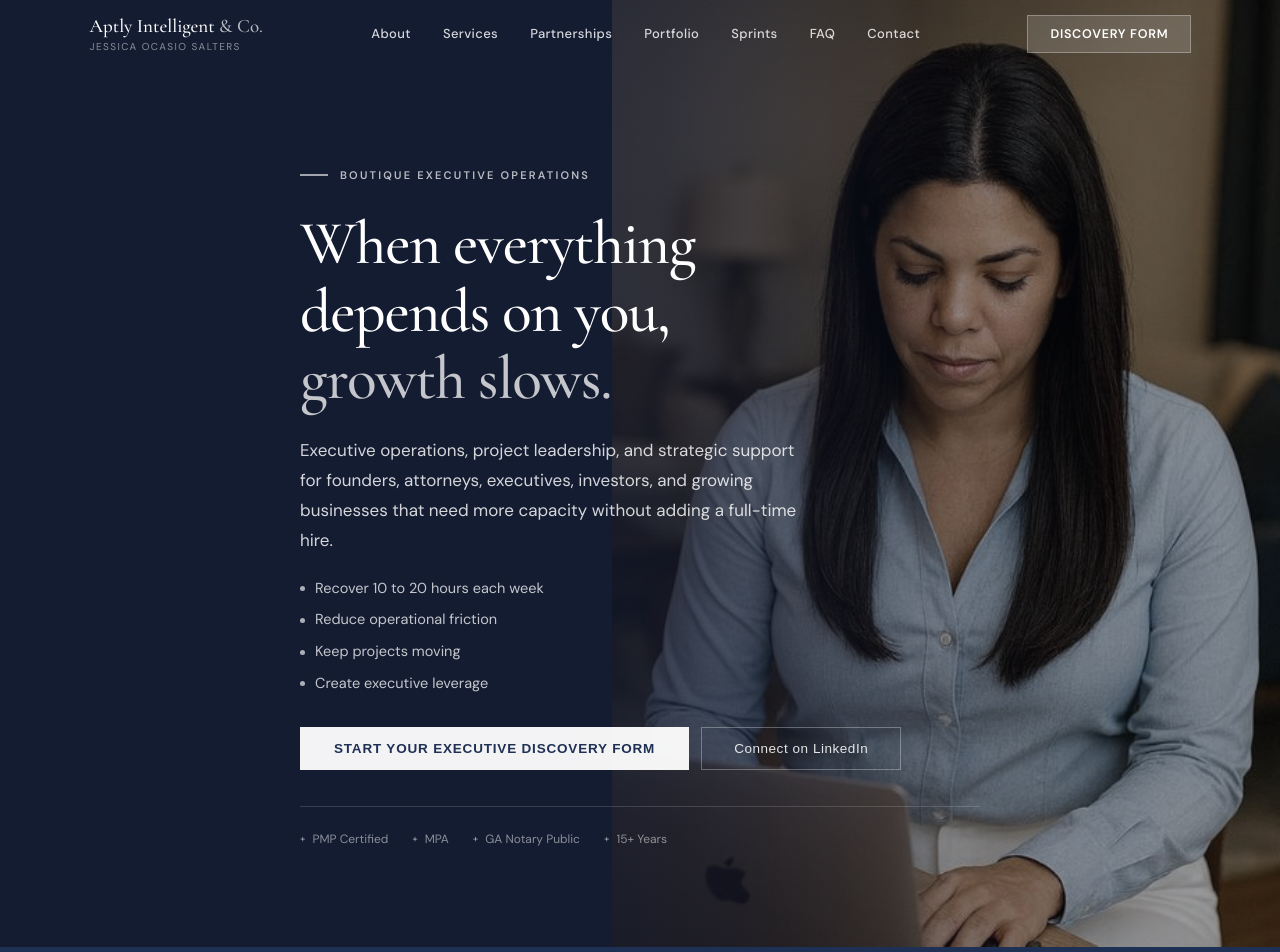
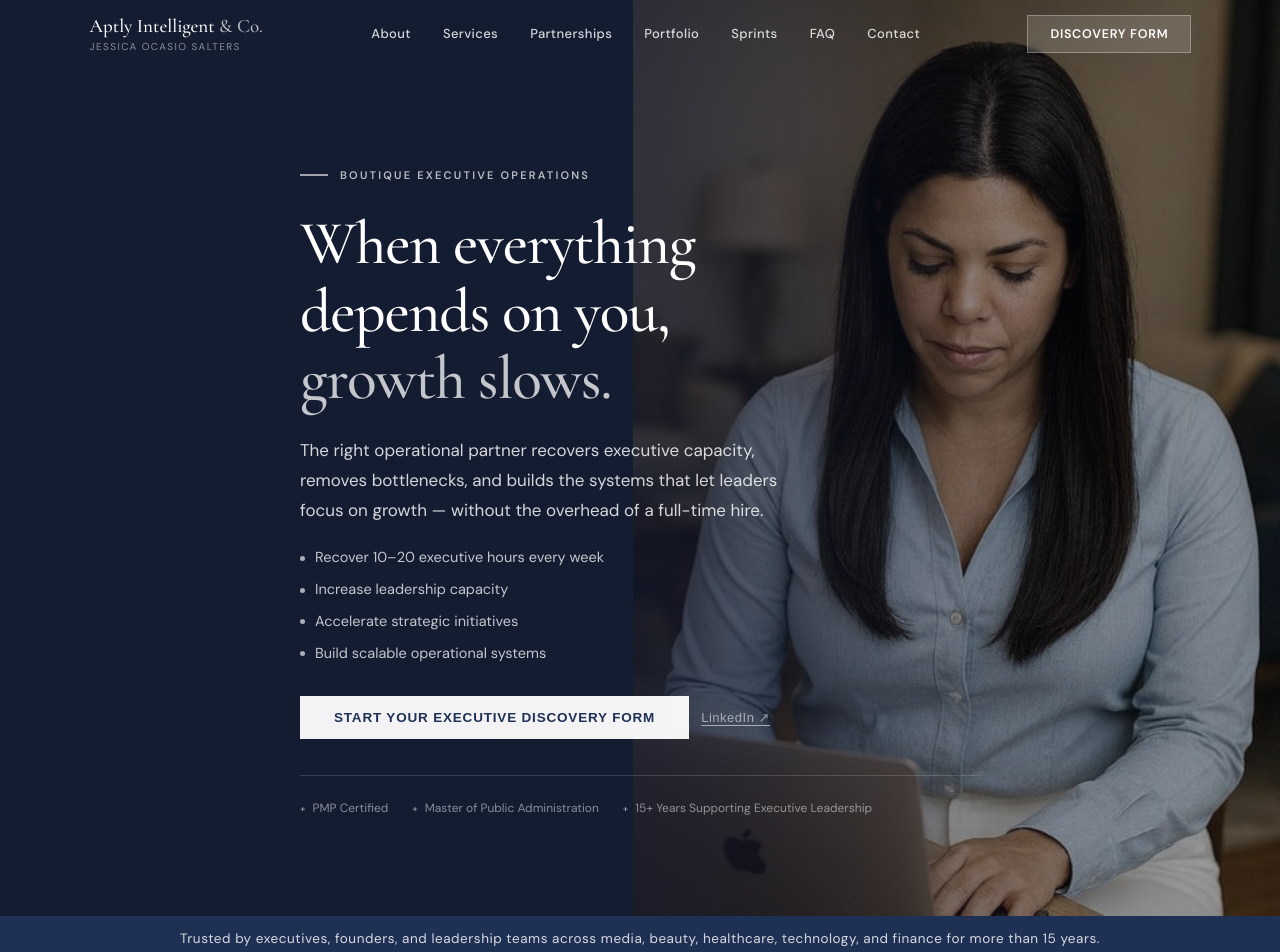
Before and after one commit to JessicaOS143/aptly-intelligent-EA, a React (Vite) app: page / in a window 1280 px wide. Shown: the top 952 px of the page. Built offline with nearby package versions, Linux system fonts and the light colour scheme.

Commit message:
Polish pass: hero copy, bullets, credentials, LinkedIn, services heading, pricing

```diff
--- a/src/App.jsx
+++ b/src/App.jsx
@@ -71,17 +71,17 @@ const BEFORE_AFTER = {
 
 const PLANS = [
   { label: "Foundation", hours: "Up to 20 Hours / Month", price: "$1,500+/month",
-    best: "For founders and professionals who need relief from administrative overload and day-to-day coordination.",
+    best: "Ideal for founders and professionals ready to delegate operational weight and reclaim time for higher-leverage work.",
     features: ["Calendar and meeting management","Inbox organization and follow-up","Travel coordination","Expense tracking and reporting","Document preparation","Weekly executive touchpoint"] },
   { label: "Growth", hours: "Up to 35 Hours / Month", price: "$2,700+/month",
-    best: "For businesses managing multiple projects, vendors, stakeholders, and operational priorities.",
+    best: "Designed for growing organizations managing multiple workstreams, vendors, and stakeholders simultaneously.",
     features: ["Everything in Foundation","Project coordination","Vendor and stakeholder management","Meeting agendas and action tracking","Research and reporting","Process documentation"],
     popular: true },
   { label: "Executive", hours: "Up to 50 Hours / Month", price: "$4,500+/month",
-    best: "For leaders who need a trusted strategic operations partner embedded within their business.",
+    best: "For senior leaders who need a trusted operational partner embedded in their business and aligned to executive priorities.",
     features: ["Everything in Growth","Strategic project support","Executive communications","Cross-functional coordination","Event and offsite planning","Priority management and escalation support"] },
   { label: "Executive Access", hours: "Dedicated Capacity", price: "Custom Engagement",
-    best: "For organizations requiring specialized executive operations, project leadership, systems implementation, or high-touch support.",
+    best: "For organizations with complex, high-stakes operational needs that require dedicated strategic partnership and full executive alignment.",
     features: ["Dedicated monthly capacity","Expanded availability coverage","Multi-project coordination","Executive and personal support integration","High-priority response support","Custom engagement structure"],
     limited: true },
 ];
@@ -564,11 +564,11 @@ export default function App() {
           </h1>
 
           <p style={{ fontSize: mobile ? 15 : 17, lineHeight: 1.78, color: "rgba(255,255,255,0.82)", marginBottom: 22, maxWidth: 520 }}>
-            Executive operations, project leadership, and strategic support for founders, attorneys, executives, investors, and growing businesses that need more capacity without adding a full-time hire.
+            The right operational partner recovers executive capacity, removes bottlenecks, and builds the systems that let leaders focus on growth — without the overhead of a full-time hire.
           </p>
 
           <div style={{ marginBottom: 32, display: "flex", flexDirection: "column", gap: 10 }}>
-            {["Recover 10 to 20 hours each week","Reduce operational friction","Keep projects moving","Create executive leverage"].map((item, i) => (
+            {["Recover 10–20 executive hours every week","Increase leadership capacity","Accelerate strategic initiatives","Build scalable operational systems"].map((item, i) => (
               <div key={i} style={{ display: "flex", alignItems: "center", gap: 10 }}>
                 <div style={{ width: 5, height: 5, borderRadius: "50%", background: "rgba(255,255,255,0.65)", flexShrink: 0 }} />
                 <span style={{ fontSize: 14.5, color: "rgba(255,255,255,0.75)", lineHeight: 1.5 }}>{item}</span>
@@ -580,13 +580,13 @@ export default function App() {
             <button className="btn-primary" onClick={() => go("#contact")} style={{ background: "rgba(255,255,255,0.95)", color: "#1e3054", width: mobile ? "100%" : "auto" }}>
               Start Your Executive Discovery Form
             </button>
-            <button className="btn-ghost-white" onClick={() => window.open("https://www.linkedin.com/in/jessica-ocasio/", "_blank")} style={{ width: mobile ? "100%" : "auto" }}>
-              Connect on LinkedIn
+            <button onClick={() => window.open("https://www.linkedin.com/in/jessica-ocasio/", "_blank")} style={{ background: "transparent", border: "none", color: "rgba(255,255,255,0.55)", fontSize: 13, fontWeight: 500, letterSpacing: "0.04em", cursor: "pointer", padding: "10px 0", textDecoration: "underline", textUnderlineOffset: 3, width: mobile ? "100%" : "auto" }}>
+              LinkedIn ↗
             </button>
           </div>
 
           <div style={{ marginTop: 36, paddingTop: 24, borderTop: "1px solid rgba(255,255,255,0.15)", display: "flex", gap: 24, flexWrap: "wrap" }}>
-            {["PMP Certified","MPA","GA Notary Public","15+ Years"].map(t => (
+            {["PMP Certified","Master of Public Administration","15+ Years Supporting Executive Leadership"].map(t => (
               <span key={t} style={{ fontSize: 12, color: "rgba(255,255,255,0.5)", display: "flex", alignItems: "center", gap: 7 }}>
                 <span style={{ color: "rgba(255,255,255,0.6)", fontSize: 10 }}>+</span>{t}
               </span>
@@ -598,7 +598,7 @@ export default function App() {
       {/* ── TRUST BANNER ── */}
       <section style={{ background: "#1e3054", padding: `12px ${gutter}`, textAlign: "center" }}>
         <p style={{ fontSize: mobile ? 12.5 : 13.5, color: "rgba(255,255,255,0.82)", letterSpacing: "0.04em", lineHeight: 1.6 }}>
-          Trusted by leaders across media, healthcare, beauty, technology, finance, and emerging industries for more than 15 years.
+          Trusted by executives, founders, and leadership teams across media, beauty, healthcare, technology, and finance for more than 15 years.
         </p>
       </section>
 
@@ -932,10 +932,10 @@ export default function App() {
           <Reveal>
             <div style={{ fontSize: 11, fontWeight: 600, letterSpacing: "0.2em", textTransform: "uppercase", color: "#4a6a9a", marginBottom: 14 }}>Services</div>
             <h2 className="disp" style={{ fontSize: mobile ? "clamp(26px,8vw,38px)" : "clamp(30px,3.6vw,48px)", color: "#1e3054", marginBottom: 14 }}>
-              How Can I Help You
+              Executive Advisory Services
             </h2>
             <p style={{ fontSize: 16, lineHeight: 1.75, color: "#4e607a", maxWidth: 500, marginBottom: 48 }}>
-              Core operations plus boutique specialized services, all delivered with precision.
+              Strategic operations and executive partnership, structured around your priorities.
             </p>
           </Reveal>
 
```
